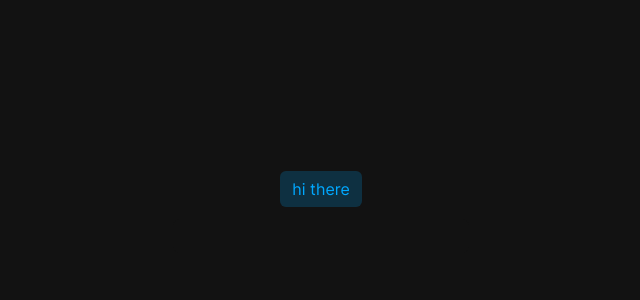
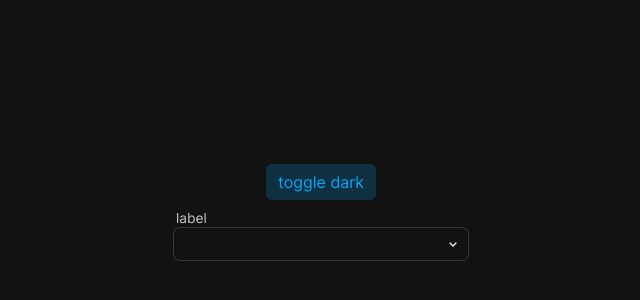
Before and after one commit to sa8ab/sevue, a Vue app: page / in a window 1280 px wide. Shown: the part 188-488 px from the top of the page, without its empty margins (319-959 px from the left). Built offline with nearby package versions, Linux system fonts and the light colour scheme.

Commit message:
+ RSelect events

```diff
--- a/dev/App.vue
+++ b/dev/App.vue
@@ -1,14 +1,14 @@
 <template>
-  <div class="app dark">
-    <RButton @click="click"> hi there </RButton>
-    <RSelect v-model="v">
+  <div class="app">
+    <RButton @click="click"> toggle dark </RButton>
+    <RSelect v-model="v" label="label" keepOpenAfterSelection>
       <ROption v-for="{ value, text } in items" :value="value" :text="text" />
     </RSelect>
   </div>
 </template>
 
 <script setup lang="ts">
-import { ref } from "vue";
+import { ref, onMounted } from "vue";
 import { useNotification } from "../src/main";
 const notification = useNotification();
 
@@ -18,10 +18,12 @@ const items = ref([
   { value: "20", text: "some text" },
 ]);
 const click = () => {
-  notification({
-    text: "Notification Text",
-  });
+  document.body.classList.toggle("dark");
 };
+
+onMounted(() => {
+  document.body.classList.add("dark");
+});
 </script>
 
 <style lang="scss">
@@ -33,5 +35,6 @@ const click = () => {
   justify-content: center;
   min-height: 100vh;
   background: color(b1);
+  color: color(text);
 }
 </style>
--- a/dev/main.ts
+++ b/dev/main.ts
@@ -3,6 +3,7 @@ import App from "./App.vue";
 import Sevue from "../src/main";
 import "../src/styles/index.scss";
 import "./style/main.scss";
+import "boxicons/css/boxicons.min.css";
 
 const app = createApp(App);
 app.use(Sevue, {});
--- a/dev/style/main.scss
+++ b/dev/style/main.scss
@@ -22,3 +22,7 @@
 body {
   font-family: Inter;
 }
+
+*:focus {
+  box-shadow: 0 0 0 4px red !important;
+}
--- a/package.json
+++ b/package.json
@@ -23,6 +23,7 @@
     "@types/node": "^18.14.2",
     "@vitejs/plugin-vue": "^4.0.0",
     "@vue/tsconfig": "^0.1.3",
+    "boxicons": "^2.1.4",
     "npm-run-all": "^4.1.5",
     "rollup-plugin-typescript2": "^0.34.1",
     "sass": "^1.58.3",
--- a/src/components/select/ROption.vue
+++ b/src/components/select/ROption.vue
@@ -1,6 +1,6 @@
 <template>
   <div
-    :class="['r-select-item r', { active: isActive, focused, disabled }]"
+    :class="['r-option r', { active: isActive, focused, disabled }]"
     @click="onSelectValue"
     v-if="visible"
     v-ripple
@@ -57,7 +57,8 @@ const isActive = computed(() => {
 </script>
 
 <style scoped lang="scss">
-.r-select-item {
+.r-option {
+  color: color(text);
   width: 100%;
   font-size: $fsmall;
   min-height: 100%;
@@ -69,7 +70,7 @@ const isActive = computed(() => {
   }
 
   &:hover {
-    background: color(hover);
+    background: color(hover, var(--hover-alpha));
   }
 
   &:last-child {
@@ -89,6 +90,6 @@ const isActive = computed(() => {
 
 .active {
   color: color(prm);
-  background: color(prm-light) !important;
+  background: color(prm, var(--light-alpha)) !important;
 }
 </style>
--- a/src/components/select/RSelect.vue
+++ b/src/components/select/RSelect.vue
@@ -1,6 +1,6 @@
 <template>
-  <div class="r-select" v-click-outside="close" tabindex="-1">
-    <div :class="['trigger', { focused: state.active, disabled }]">
+  <div class="r-select" v-click-outside="clickOutside" tabindex="-1">
+    <div :class="['trigger', { focused: state.active, disabled }]" @click="open">
       <label for="" class="label">
         {{ label }}
         <span class="required-text" v-if="requiredText"> &nbsp;( required ) </span>
@@ -12,12 +12,13 @@
           :placeholder="inputPlaceholder"
           :readOnly="!searchable"
           ref="inputRef"
-          @click="open"
+          @keyup.tab="open"
+          @keyup.esc="close"
           @keydown.arrow-down.stop.prevent="onArrowDown"
           @keydown.arrow-up.stop.prevent="onArrowUp"
           @keydown.enter.stop.prevent="onEnter"
         />
-        <div :class="['dropdown-icon']" @click="toggleOpen" v-ripple>
+        <div :class="['dropdown-icon']" @click.stop="toggleOpen" v-ripple>
           <i :class="['bx bx-chevron-down', { rotate: state.active }]"></i>
         </div>
       </div>
@@ -41,7 +42,7 @@
 import { createPopper, type Instance, type Modifier } from "@popperjs/core";
 import { isArray } from "@vue/shared";
 import { RSelectKey } from '@/injectionKeys'
-import { nextTick, computed, onBeforeUnmount, onMounted, provide, reactive, ref, toRef, useSlots, watch, type VNode, type VNodeArrayChildren } from "vue";
+import { nextTick, computed, onBeforeUnmount, onMounted, provide, reactive, ref, toRef, useSlots, watch, type VNode } from "vue";
 type Props = {
   searchable?: boolean
   multiple?: boolean
@@ -72,7 +73,6 @@ const props = withDefaults(
     placeholder: ''
   }
 )
-
 const emit = defineEmits(["update:modelValue"]);
 const state = reactive<State>({
   search: "",
@@ -110,6 +110,8 @@ const onSelectValue = ({ event, activate }: { event: string | number, activate:
     emit("update:modelValue", event);
   }
   if (!props.keepOpenAfterSelection) {
+
+    console.log('no open after selection');
     state.search = "";
     // in order to focus on the laters selected item
     // this.focusedItem = this.options.findIndex(({ value }) => value === event);
@@ -126,6 +128,7 @@ const toggleOpen = () => {
   }
 };
 const open = () => {
+  console.log('open');
   state.active = true;
   inputRef.value.focus();
   nextTick(() => {
@@ -148,10 +151,21 @@ const open = () => {
   });
 };
 const close = () => {
+  console.log('CALL close');
+  if(!state.active) return
   state.active = false;
   state.search = "";
   state.focusedItem = -1;
+  console.log('close');
+
 };
+const clickOutside = {
+  handler: close,
+  middleware: (e: Event) => {
+    const contains = dropdown.value?.contains(e.target)
+    return !contains
+  }
+}
 
 // Options
 const { default: defaultSlot } = useSlots();
@@ -257,15 +271,19 @@ provide(RSelectKey, {
 
 <style scoped lang="scss">
 .trigger {
+  color: color(text);
+  &:hover {
+    .input-container {
+      box-shadow: var(--border-active);
+    }
+  }
   &.focused {
     .icon,
     .label {
       color: color();
     }
-
     .input-container {
-      border: 1px solid color();
-      box-shadow: var(--shadow);
+      box-shadow: 0 0 0 1px color();
     }
   }
 
@@ -280,8 +298,8 @@ provide(RSelectKey, {
   border-radius: $radius;
   display: flex;
   align-items: center;
-  border: 1px solid color(b1);
-  transition: border $duration;
+  box-shadow: var(--border);
+  transition: box-shadow $duration;
   overflow: hidden;
 }
 
@@ -289,7 +307,9 @@ provide(RSelectKey, {
 .description {
   padding: 2px;
   display: flex;
-  font-size: 0.86rem;
+  font-size: $fsmall;
+  opacity: var(--info-alpha);
+  transition: color $duration;
 }
 
 .required-text {
@@ -323,7 +343,8 @@ provide(RSelectKey, {
   height: 30px;
   border-radius: 50%;
   overflow: hidden;
-
+  cursor: pointer;
+  transition: color $duration;
   .bx {
     transition: all $duration;
   }
@@ -358,7 +379,7 @@ provide(RSelectKey, {
   max-height: 240px;
   overflow: hidden;
   overflow-y: auto;
-  box-shadow: var(--shadow2);
+  box-shadow: var(--shadow);
   padding: $p;
   @extend .overflow-x-scroll-bar;
 }
--- a/src/styles/variables.scss
+++ b/src/styles/variables.scss
@@ -13,19 +13,25 @@
   --r-b2: 255, 255, 255;
   --r-text: 18, 18, 18;
   --r-disabled: 116, 125, 140;
-  --r-hover: 30, 30, 30;
+  --r-hover: 140, 140, 140;
+  --r-border-color: 60, 60, 60;
+  --r-shadow-color: 140, 140, 140;
+  --r-shadow-alpha: 0.2;
 
   --r-radius: 6px;
   --r-radius-2: 14px;
   --hover-alpha: 0.2;
-  --duration: 0.3s;
+  --duration: 0.2s;
   --light-alpha: 0.2;
   --hover-alpha: 0.3;
+  --info-alpha: 0.8;
+  --border-alpha: 0.2;
+  --border-active-alpha: 0.4;
 
   // shadows & borders
-  --shadow: 0px 0px 6px 0px rgba(100, 100, 100, 0.2);
-  --borderColor: color(c1, 0.1);
-  --border: 1px solid var(--borderColor);
+  --shadow: 0px 2px 4px 0px rgba(var(--r-shadow-color), var(--r-shadow-alpha));
+  --border: 0 0 0 1px rgba(var(--r-border-color), var(--border-alpha));
+  --border-active: 0 0 0 1px rgba(var(--r-border-color), var(--border-active-alpha));
   --popup-underlay-opacity: 0.2;
 }
 .dark {
@@ -34,12 +40,17 @@
   --r-b2: 30, 30, 30;
   --r-text: 246, 246, 246;
   --r-disabled: 116, 125, 140;
-  --r-hover: 255, 255, 255;
+  --r-hover: 180, 180, 180;
+  --r-border-color: 200, 200, 200;
+  --r-shadow-color: 100, 100, 100;
 
+  --shadow: 0px 2px 4px 0px rgba(var(--r-shadow-color), var(--r-shadow-alpha));
+  --border: 0 0 0 1px rgba(var(--r-border-color), var(--border-alpha));
+  --border-active: 0 0 0 1px rgba(var(--r-border-color), var(--border-active-alpha));
   --popup-underlay-opacity: 0.5;
 }
 
-$duration: 0.3s;
+$duration: 0.2s;
 $radius: 6px;
 $radius2: 14px;
 $p: 4px;
--- a/src/types/components.ts
+++ /dev/null
@@ -1,5 +0,0 @@
-export type ROptionProps = {
-  value: Array<string | number> | string | number;
-  text: string;
-  disabled?: boolean;
-};
```
Also changed, not shown: 1 other file (tests, documents, lock files or other folders).
